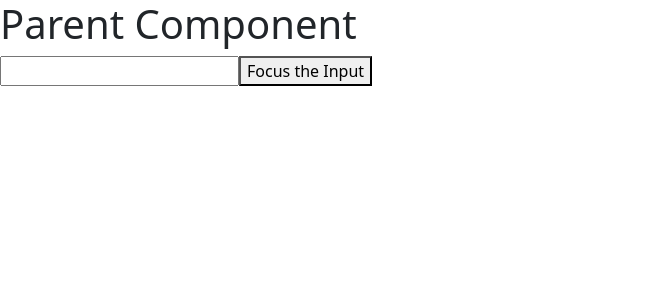
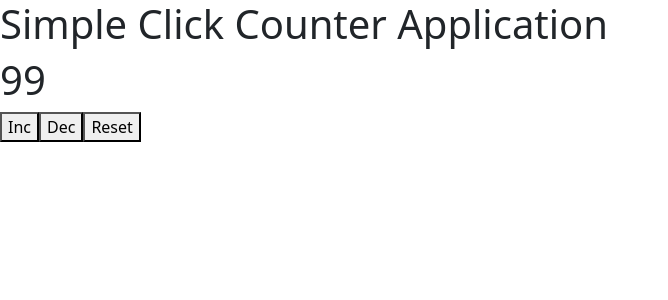
Before and after one commit to sanjaysaravanan/first-react-fsd56we-t, a React (Vite) app: page / in a window 1280 px wide. Shown: the top 300 px of the page, without its empty margins (0-668 px from the left). Built offline with nearby package versions, Linux system fonts and the light colour scheme.

Commit message:
added reducer concepts

```diff
--- /dev/null
+++ b/src/components/UseReducer.jsx
@@ -0,0 +1,55 @@
+import { useReducer } from "react";
+
+const initialCounterState = {
+  count: 99,
+};
+
+// Reducer Function
+const counterReducer = (state = initialCounterState, action) => {
+  switch (action) {
+    case "increment":
+      return {
+        ...state,
+        count: state.count + 1,
+      };
+    case "decrement":
+      return {
+        ...state,
+        count: state.count - 1,
+      };
+    case "reset":
+      return initialCounterState;
+  }
+  // if (action === "increment") {
+  //   return {
+  //     ...state,
+  //     count: state.count + 1,
+  //   };
+  // } else if (action === "decrement") {
+  //   return {
+  //     ...state,
+  //     count: state.count - 1,
+  //   };
+  // } else {
+  //   return { count: 10000000 };
+  // }
+};
+
+const ReducerComponent = () => {
+  const [countState, dispatch] = useReducer(
+    counterReducer,
+    initialCounterState
+  );
+
+  return (
+    <>
+      <h1>Simple Click Counter Application</h1>
+      <h1>{countState.count}</h1>
+      <button onClick={() => dispatch("increment")}>Inc</button>
+      <button onClick={() => dispatch("decrement")}>Dec</button>
+      <button onClick={() => dispatch("reset")}>Reset</button>
+    </>
+  );
+};
+
+export default ReducerComponent;
--- a/src/main.jsx
+++ b/src/main.jsx
@@ -12,6 +12,7 @@ import PropsDrillingOptimised from "./components/PropsDrilling-Optimised.jsx";
 import ContextLearning from "./components/ContextLearning.jsx";
 import ContextLearningTask from "./components/ContextLearning-Task.jsx";
 import ReferenceExample from "./components/ReferenceExamples.jsx";
+import ReducerComponent from "./components/UseReducer.jsx";
 import Reference from "./components/Reference.jsx";
 import "./index.css";
 
@@ -27,6 +28,6 @@ ReactDOM.createRoot(document.getElementById("root")).render(
   // <PropsDrilling />
   // <PropsDrillingOptimised />
   // <ContextLearning />
-  <ReferenceExample />
+  <ReducerComponent />
   // </React.StrictMode>
 );
```
Also changed, not shown: src/reducers/counter.js (added, +22 -0 lines).
